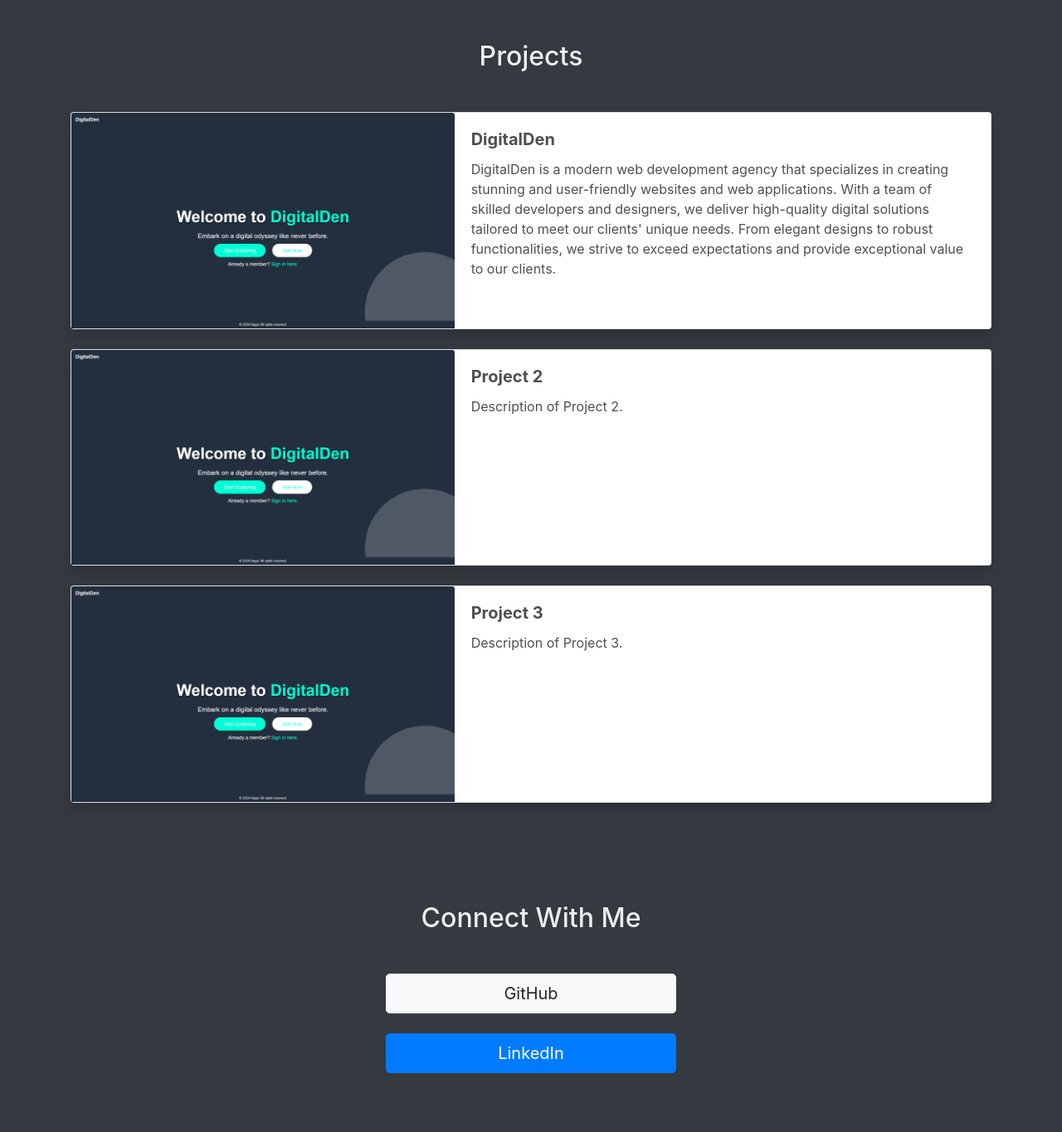
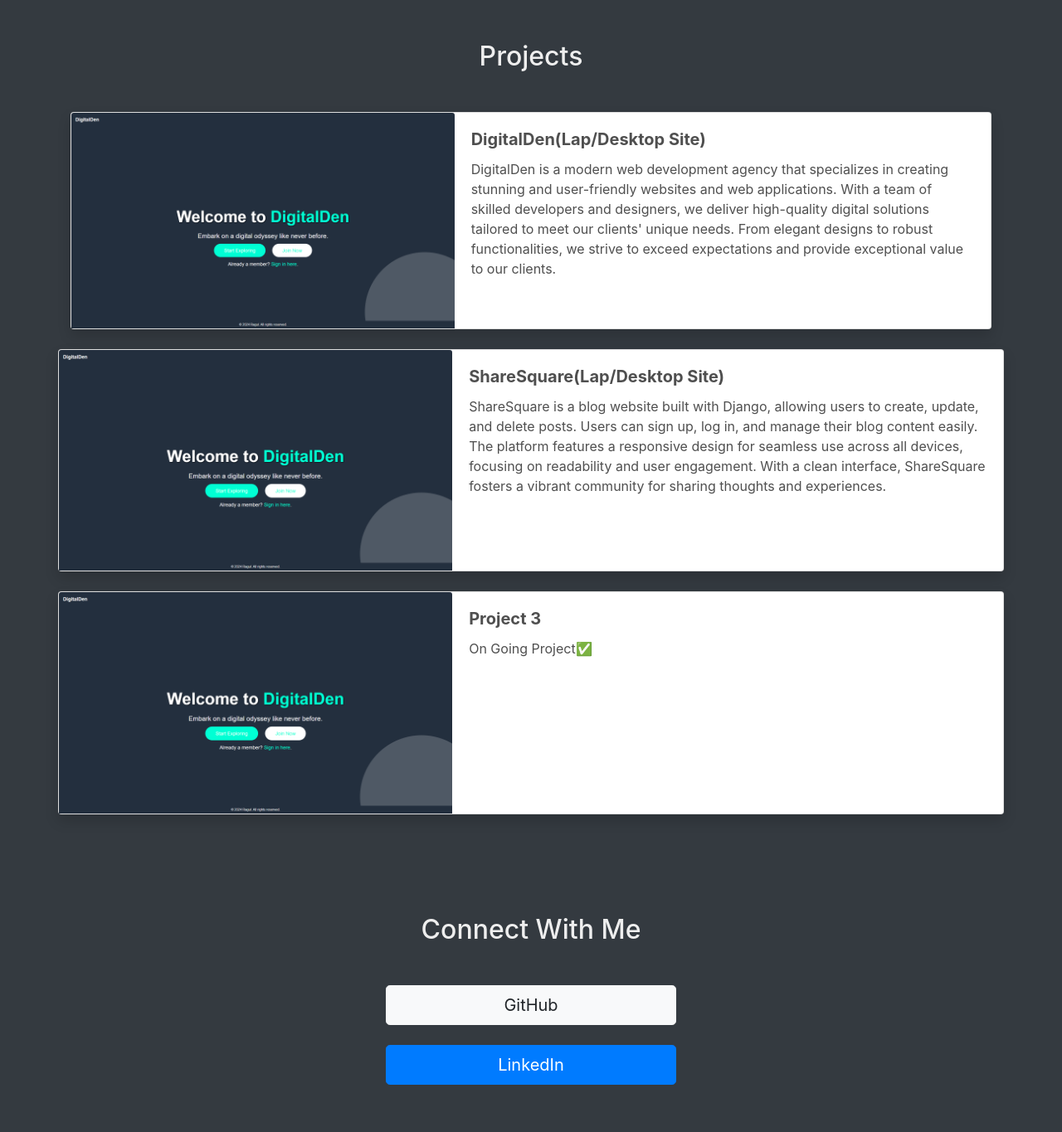
Before and after one commit to RaGuL-26/My-portfolio, a Django app: page / in a window 1280 px wide. Shown: the part 1024-2389 px from the top of the page at 83% size. Run offline with Django 5.2, Linux system fonts and the light colour scheme; some libraries are stand-ins or nearby versions.

Commit message:
add temp

```diff
--- a/templates/index.html
+++ b/templates/index.html
@@ -97,23 +97,29 @@
                         </div>
                         <div class="col-md-7">
                             <div class="card-body">
-                                <h5 class="card-title">DigitalDen</h5>
+                                <h5 class="card-title">DigitalDen(Lap/Desktop Site)</h5>
                                 <p class="card-text">DigitalDen is a modern web development agency that specializes in creating stunning and user-friendly websites and web applications. With a team of skilled developers and designers, we deliver high-quality digital solutions tailored to meet our clients' unique needs. From elegant designs to robust functionalities, we strive to exceed expectations and provide exceptional value to our clients.</p>
                             </div>
                         </div>
                     </div>
                 </div>
             </div>
+            <div class="row">
                 <div class="col-md-12 mb-4">
                     <div class="card shadow">
                         <div class="row no-gutters">
                             <div class="col-md-5">
+                                <div class="project-image-wrapper">
+                                    <a href="https://driving-alaine-oneuser-59856c4f.koyeb.app/" target="_blank">
                                         <img src="{% static 'images/digitalden.png' %}" class="card-img-top" alt="Project Image">
+                                        <span class="visit-website-text">Visit Website</span>
+                                    </a>
+                                </div>
                             </div>
                             <div class="col-md-7">
                                 <div class="card-body">
-                                <h5 class="card-title">Project 2</h5>
-                                <p class="card-text">Description of Project 2.</p>
+                                    <h5 class="card-title">ShareSquare(Lap/Desktop Site)</h5>
+                                    <p class="card-text">ShareSquare is a blog website built with Django, allowing users to create, update, and delete posts. Users can sign up, log in, and manage their blog content easily. The platform features a responsive design for seamless use across all devices, focusing on readability and user engagement. With a clean interface, ShareSquare fosters a vibrant community for sharing thoughts and experiences.</p>
                                 </div>
                             </div>
                         </div>
@@ -128,7 +134,7 @@
                         <div class="col-md-7">
                             <div class="card-body">
                                 <h5 class="card-title">Project 3</h5>
-                                <p class="card-text">Description of Project 3.</p>
+                                <p class="card-text">On Going Project✅ </p>
                             </div>
                         </div>
                     </div>
```
Also changed, not shown: static/images/sharesquare.png (added). Lines whose indentation alone changed are shown as unchanged.
